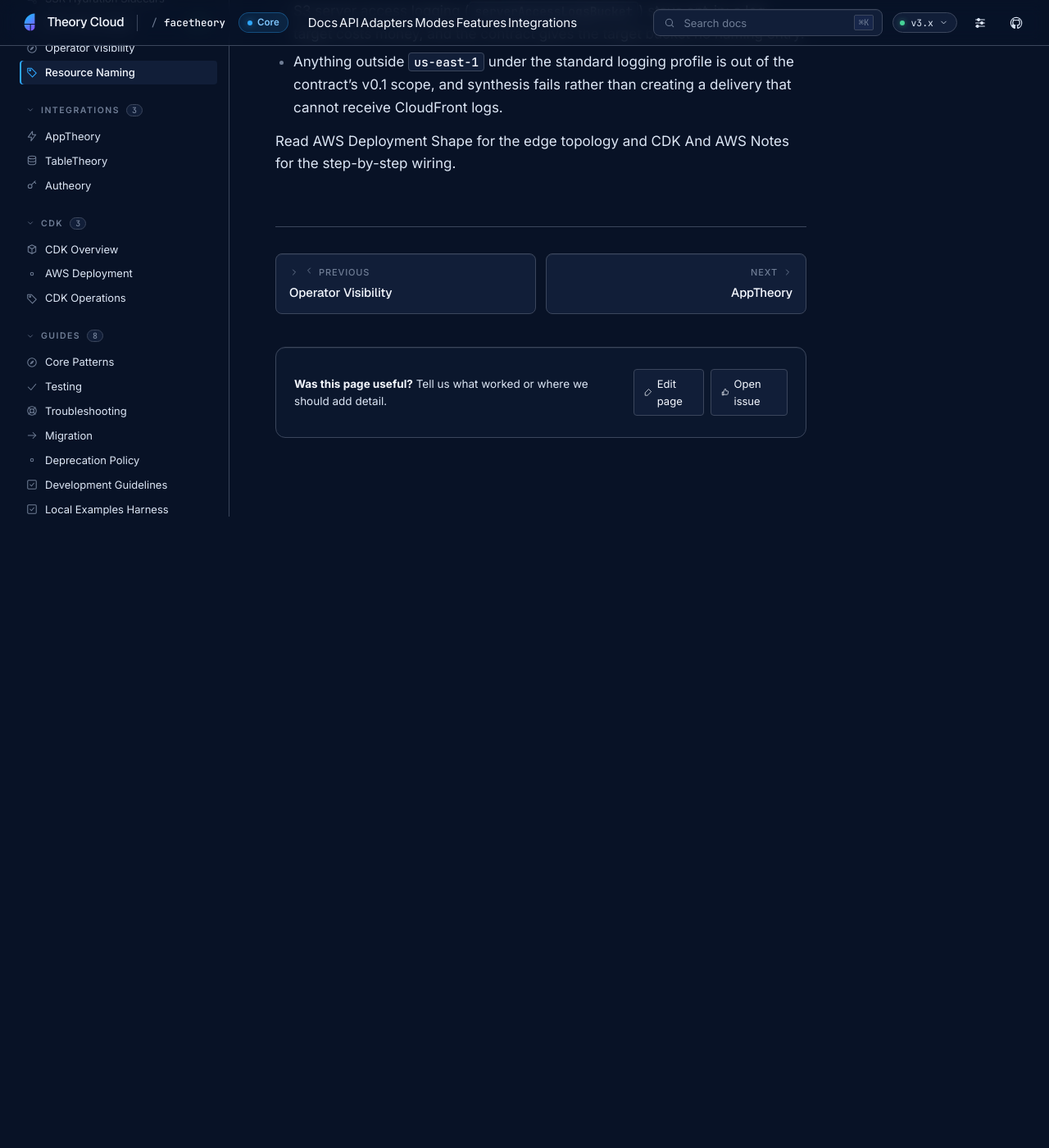
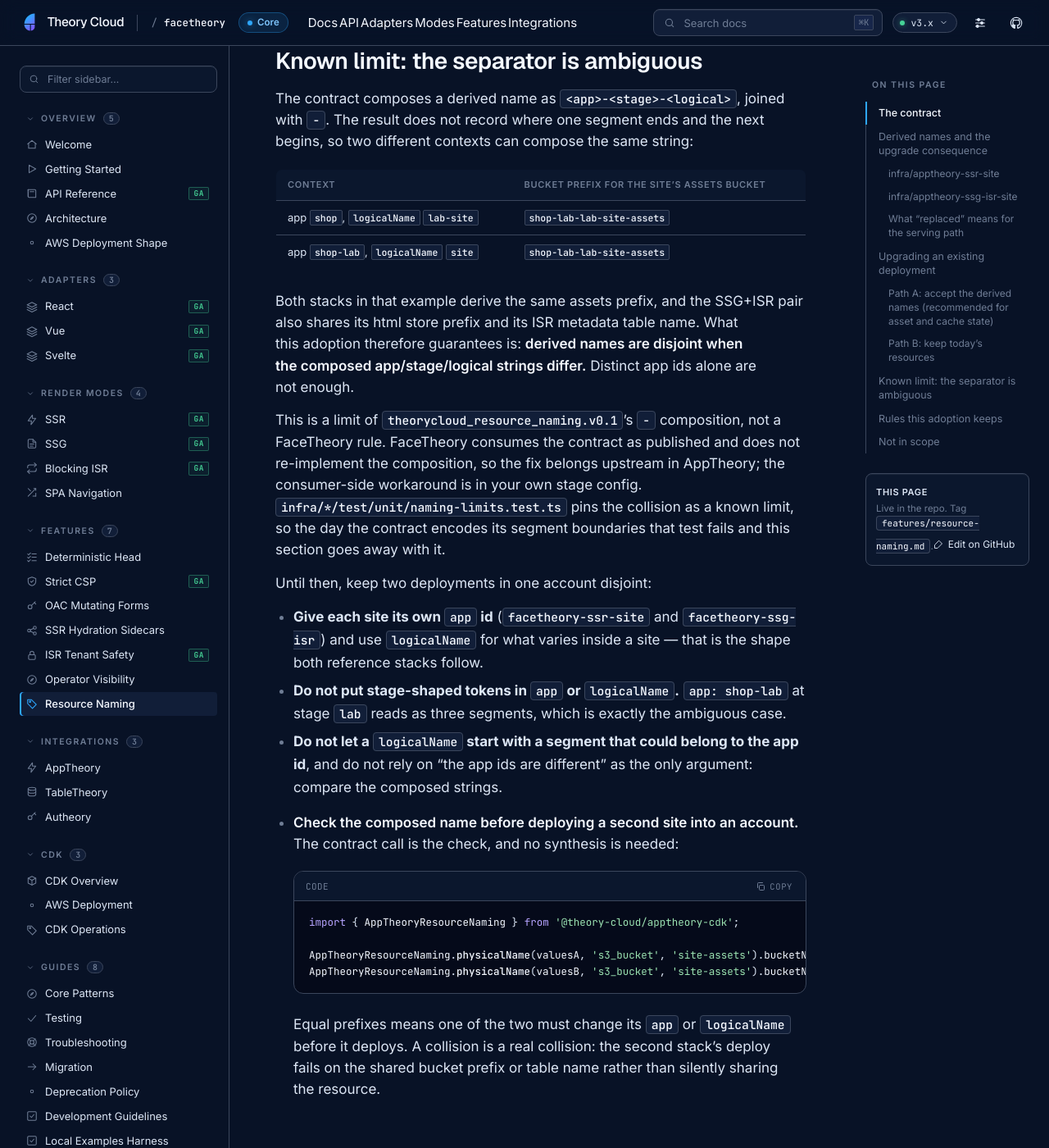
Before and after one commit to theory-cloud/FaceTheory, a Jekyll site: the page built from docs/features/resource-naming.md, in a window 1280 px wide and 1400 px high, scrolled down 7787 px. Shown: the whole window at 82% size. Built offline with Jekyll 4.4.1, drawn with Linux system fonts in a browser that asks for light colours; before the commit the page ends 8417 px from its top, so only the background shows below that; some of the changed text lies outside the part shown.

Commit message:
docs(infra): narrow the collision claim and document the separator limit
SANITY-639-N2-01 (high): the page and the PR body claimed unconditional
collision freedom, which the contract does not provide. A `-` join leaves the
segment boundaries unrecorded, so `shop` + `lab-site` and `shop-lab` + `site`
compose the same names.

docs/features/resource-naming.md now states what is true — derived names are
disjoint when the composed app/stage/logical strings differ, and distinct app
ids alone are not enough — and gains a "Known limit: the separator is ambiguous"
section that says plainly that the ambiguity is AppTheory's composition and not a
FaceTheory rule, that the fix belongs upstream, and that the committed
naming-limits tests pin it so it flips when the contract changes. It also gives
consumers the workaround: one app id per site, no stage-shaped tokens inside app
or logicalName, and the two-line contract call that compares composed prefixes
before a second site deploys into an account (an equal prefix fails the deploy
rather than silently sharing a bucket).

The same page and the Migration 12 entry now describe the legacy path as it
behaves after the fix: logical IDs preserved, buckets taking `generated` entries,
a bucket `pins` entry refused because it would replace the bucket, and
AccessLogsBucketName exported instead of a log group that profile does not
create. The two stack READMEs point at the renamed Path B anchor and say the same
about resources rather than names, and docs/cdk/operations.md records the legacy
log-destination output.

Refs Factory gate FaceTheory#639 r0: SANITY-639-N2-01.

Generated by Mistral Vibe.
Co-Authored-By: Mistral Vibe <vibe@mistral.ai>

````diff
--- a/docs/features/resource-naming.md
+++ b/docs/features/resource-naming.md
@@ -6,13 +6,18 @@ FaceTheory's reference stacks now name every AWS resource they create through
 AppTheory's [resource-naming contract](#the-contract)
 (`theorycloud_resource_naming.v0.1`, shipped in `@theory-cloud/apptheory-cdk`
 7.5.0). Before this, a FaceTheory site's names came from CloudFormation
-generation and from the stack name, so two FaceTheory sites — or a FaceTheory
-site and any other Theory Cloud app — could collide on the account's shared
-namespaces, and no name was reviewable in a template diff.
+generation and from the stack name: no name was reviewable in a template diff,
+and nothing in the template said which other deployment could collide with it.
+Names are now derived from stage config, so a reviewer can read them and two
+deployments whose composed `app`/`stage`/`logical` strings differ cannot collide.
+
+That last clause is narrower than "no collisions", deliberately — the contract
+joins its segments with `-`, which leaves one known ambiguity, documented under
+[the separator limit](#known-limit-the-separator-is-ambiguous).
 
 This page states what changed, resource by resource, which resources an existing
-deployment replaces, and the two upgrade paths. Read it before deploying any
-stack that was synthesized from an earlier FaceTheory release.
+deployment replaces, which path keeps them, and the limit above. Read it before
+deploying any stack that was synthesized from an earlier FaceTheory release.
 
 ## The contract
 
@@ -44,7 +49,7 @@ Two profiles sit on top of the context:
 
 The reference stacks ship `derived` + `standard`. Both profiles are reachable
 from the same config record, which is what makes the [replacement-free upgrade
-path](#path-b-keep-todays-names) possible.
+path](#path-b-keep-todays-resources) possible.
 
 ## Derived names and the upgrade consequence
 
@@ -123,13 +128,27 @@ Expect CloudFormation to report *replace* for the two buckets and the table, and
 *remove* for the access-log bucket. Review the change set before you approve it;
 that is where the table above should match what you see.
 
-### Path B: keep today's names
+### Path B: keep today's resources
 
 If a deployment must not replace a resource — for example a bucket that holds
 objects the FaceTheory stacks did not put there — move the stage config to the
-legacy profiles first. Under `legacy` no name is derived: a `pins` entry is used
-verbatim and a `generated` entry sets no name, so CloudFormation keeps the
-physical resource it already owns.
+legacy profiles first. Under `legacy` no name is derived and no construct level
+moves, so the physical names **and** the CloudFormation logical IDs stay where
+the deployment already has them: `cdk diff` reports an in-place update for the
+buckets and the table, and nothing data-bearing is deleted.
+
+Both halves matter. CloudFormation keys a resource on its logical ID, and CDK
+derives that ID from the construct path, so putting the same bucket one construct
+deeper renames the logical ID (`AssetsBucket5CB76180` becomes
+`AssetsBucket0481D73F`). CloudFormation then treats the pair as a *different*
+resource: it creates the new bucket and deletes the old one with the objects in
+it — and the auto-delete custom resource with it — even though no `BucketName` is
+set. A legacy path that only suppressed the name property would still destroy the
+bucket, so on this profile the stack creates each site bucket with the
+pre-contract construct shape and no name property at all. The result is committed
+as a snapshot: `test/__snapshots__/ssr-site-stack.legacy.template.json` and
+`…/ssg-isr-site-stack.legacy.template.json`, and
+`test/unit/legacy-preservation.test.ts` pins the logical IDs by name.
 
 `src/stage-config.ts` carries both profiles, so the switch is config-only:
 
@@ -154,14 +173,24 @@ export const REFERENCE_STAGE_CONFIG: FaceTheoryReferenceStageConfig = {
 The bucket names CloudFormation generated are not predictable from the config, so
 `generated` (not `pins`) is the right entry for them; read the deployed name from
 the stack's `AssetsBucketName` / `IsrBucketName` output if you need it recorded.
+
+> **Do not** pin one of these buckets. A pin is a literal name, and setting
+> `BucketName` on a bucket CloudFormation named is a replacement — the same
+> delete as Path A, with none of Path A's warnings. The stack refuses it: a `pins`
+> entry for `s3_bucket:<logical>` fails synthesis and says to use a `generated`
+> entry instead.
+
 With `loggingProfile: legacy` the construct creates the S3 access-log bucket
 again and sets the distribution's `Logging` block, so no log destination moves
-and no log data is lost.
+and no log data is lost. The stack then exports `AccessLogsBucketName` — the
+bucket CloudFront actually writes to — instead of `AccessLogGroupName`, which
+would have named a log group this profile does not create.
 
-The template still changes: the stack is environment-bound now (see above), so
-`cdk diff` shows the CDK asset-bucket literal and the stack's account/region
-binding. What stays fixed is every *physical resource name* — no bucket, table or
-distribution is replaced.
+The template still changes, but only outside the deployed resources: the stack is
+environment-bound now (see above), so `cdk diff` shows the CDK asset-bucket
+literal and the stack's account/region binding, and the new
+`AccessLogsBucketName` output appears. No bucket, table or distribution is
+replaced or removed.
 
 Then cut over to the derived profile at a maintenance window you choose: drop the
 profiles and the entries above, review the change set, and accept the
@@ -172,21 +201,73 @@ replacements Path A describes.
 > in the account-regional namespace) still replaces the bucket, because the
 > deployed resource is still the one CloudFormation generated.
 
+## Known limit: the separator is ambiguous
+
+The contract composes a derived name as `<app>-<stage>-<logical>`, joined with
+`-`. The result does not record where one segment ends and the next begins, so two
+different contexts can compose the same string:
+
+| Context | Bucket prefix for the site's assets bucket |
+| --- | --- |
+| app `shop`, `logicalName` `lab-site` | `shop-lab-lab-site-assets` |
+| app `shop-lab`, `logicalName` `site` | `shop-lab-lab-site-assets` |
+
+Both stacks in that example derive the same assets prefix, and the SSG+ISR pair
+also shares its html store prefix and its ISR metadata table name. What this
+adoption therefore guarantees is: **derived names are disjoint when the composed
+app/stage/logical strings differ.** Distinct app ids alone are not enough.
+
+This is a limit of `theorycloud_resource_naming.v0.1`'s `-` composition, not a
+FaceTheory rule. FaceTheory consumes the contract as published and does not
+re-implement the composition, so the fix belongs upstream in AppTheory; the
+consumer-side workaround is in your own stage config. `infra/*/test/unit/naming-limits.test.ts`
+pins the collision as a known limit, so the day the contract encodes its segment
+boundaries that test fails and this section goes away with it.
+
+Until then, keep two deployments in one account disjoint:
+
+- **Give each site its own `app` id** (`facetheory-ssr-site` and
+  `facetheory-ssg-isr`) and use `logicalName` for what varies inside a site — that
+  is the shape both reference stacks follow.
+- **Do not put stage-shaped tokens in `app` or `logicalName`.** `app: shop-lab` at
+  stage `lab` reads as three segments, which is exactly the ambiguous case.
+- **Do not let a `logicalName` start with a segment that could belong to the app
+  id**, and do not rely on "the app ids are different" as the only argument:
+  compare the composed strings.
+- **Check the composed name before deploying a second site into an account.** The
+  contract call is the check, and no synthesis is needed:
+
+  ```ts
+  import { AppTheoryResourceNaming } from '@theory-cloud/apptheory-cdk';
+
+  AppTheoryResourceNaming.physicalName(valuesA, 's3_bucket', 'site-assets').bucketNamePrefix;
+  AppTheoryResourceNaming.physicalName(valuesB, 's3_bucket', 'site-assets').bucketNamePrefix;
+  ```
+
+  Equal prefixes means one of the two must change its `app` or `logicalName`
+  before it deploys. A collision is a real collision: the second stack's deploy
+  fails on the shared bucket prefix or table name rather than silently sharing the
+  resource.
+
 ## Rules this adoption keeps
 
 - **No construct takes a hand-built name.** Under a naming context AppTheory
   refuses `bucketName`, `bucketNamePrefix`, `bucketNamespace`, `isrMetadataTableName`
   and `cacheTableName`; the values come from derivation, a pin, or a generated
-  entry only.
+  entry only. The legacy path sets no name property at all, and it refuses a pin
+  for a bucket exactly because that pin is a hand-built name for a resource
+  CloudFormation already owns.
 - **One source of truth per name.** The FaceTheory stacks create the buckets and
   the table themselves, so they name those resources and pass the resources to
   `AppTheorySsrSite`; the construct consumes no entry for a caller-owned
   resource. The ISR table uses the same `{logicalName}-isr-metadata` entry the
   construct would consume if it created the table, so a later move to
   construct-owned resources keeps one name.
-- **Two sites, one account, no collisions.** The naming tests synthesize two
-  stacks in one account with different app ids and different stages and assert
-  the derived name sets are disjoint, and that derivation is deterministic.
+- **Two sites, one account, disjoint names.** The naming tests synthesize the two
+  actual reference stacks against one account, and a same-app/same-stage pair that
+  differs only in `logicalName`, and assert the derived name sets are disjoint and
+  that derivation is deterministic. Names that do collide come from the separator
+  limit above and are pinned as such.
 - **AWS stays visible.** These are AWS names — CloudFront, S3, Lambda, DynamoDB
   through TableTheory — not an abstraction over them. The contract is AppTheory's,
   and FaceTheory consumes it rather than re-implementing it.
````
Also changed, not shown: docs/cdk/operations.md (+2 -0 lines), docs/migration-guide.md (+14 -8 lines), infra/apptheory-ssg-isr-site/README.md, infra/apptheory-ssr-site/README.md.
